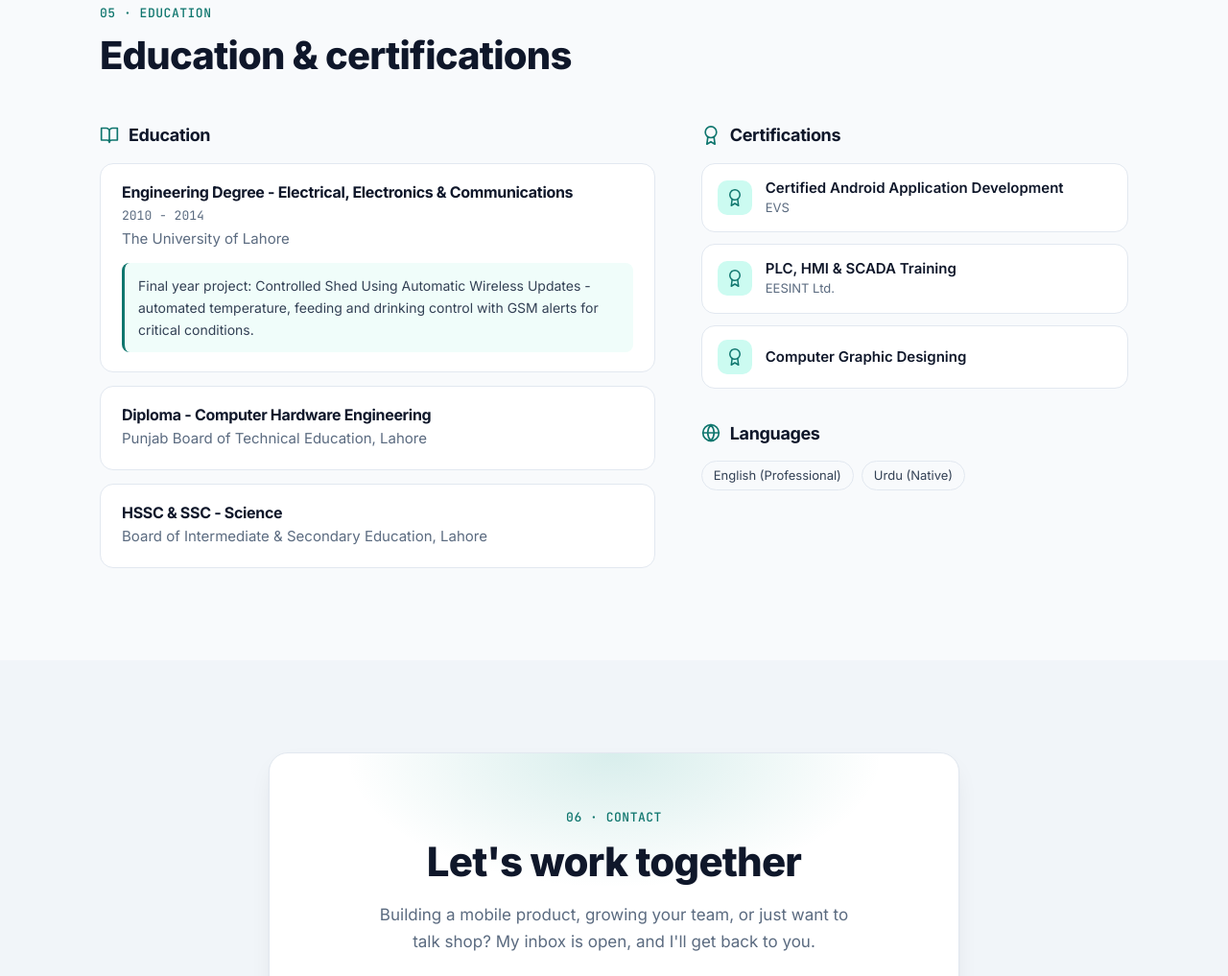
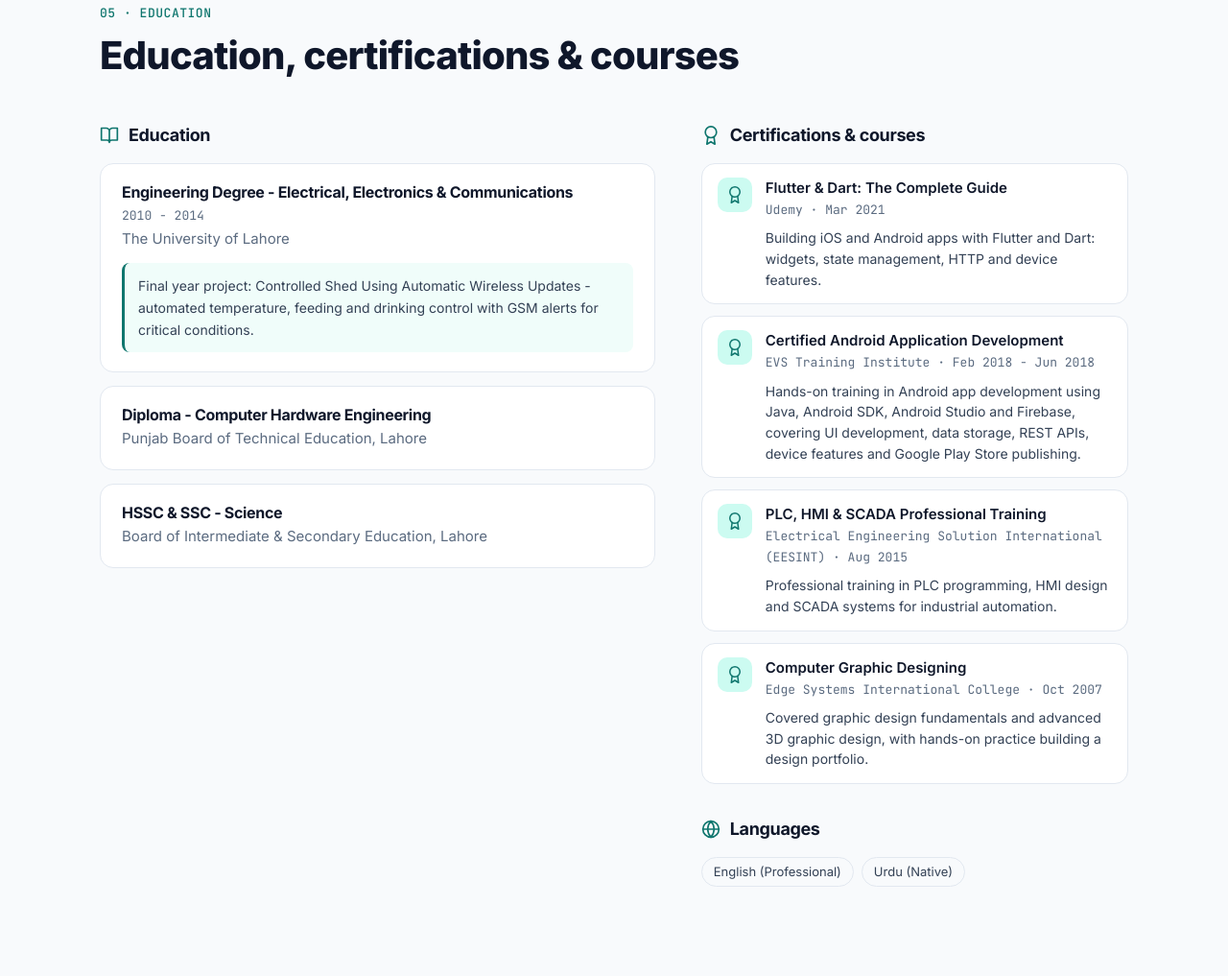
Before and after one commit to zkb-butt-1989/zkb-butt-1989.github.io, a plain HTML site: page index.html in a window 1280 px wide. Shown: the part 9885-10902 px from the top of the page at 96% size. Drawn offline with Linux system fonts and the light colour scheme.

Commit message:
List all certifications and technical courses
Add the Udemy Flutter & Dart course and show provider, date and a short
description for each certification, with an optional certificate link.

Co-Authored-By: Claude Opus 5.5 <noreply@anthropic.com>

```diff
--- a/assets/css/styles.css
+++ b/assets/css/styles.css
@@ -1450,7 +1450,7 @@ svg {
 
 .cert {
   display: flex;
-  align-items: center;
+  align-items: flex-start;
   gap: 14px;
   padding: 14px 16px;
   border-radius: var(--radius);
@@ -1482,8 +1482,31 @@ svg {
 }
 
 .cert__issuer {
+  margin-top: 2px;
   font-size: 13px;
-  color: var(--muted);
+  font-family: var(--font-mono);
+  color: var(--muted);
+}
+
+.cert__desc {
+  margin-top: 8px;
+  font-size: 14px;
+  line-height: 1.55;
+  color: var(--text-2);
+}
+
+.cert__link {
+  display: inline-flex;
+  align-items: center;
+  gap: 4px;
+  margin-top: 8px;
+  font-size: 13px;
+  font-weight: 600;
+}
+
+.cert__link svg {
+  width: 14px;
+  height: 14px;
 }
 
 /* ---------- Contact ---------- */
--- a/assets/js/data.js
+++ b/assets/js/data.js
@@ -561,9 +561,34 @@ window.PORTFOLIO = {
     },
   ],
 
+  // Certifications & technical courses (newest first). `link` is optional.
   certifications: [
-    { name: "Certified Android Application Development", issuer: "EVS" },
-    { name: "PLC, HMI & SCADA Training", issuer: "EESINT Ltd." },
-    { name: "Computer Graphic Designing", issuer: "" },
+    {
+      name: "Flutter & Dart: The Complete Guide",
+      issuer: "Udemy",
+      date: "Mar 2021",
+      description: "Building iOS and Android apps with Flutter and Dart: widgets, state management, HTTP and device features.",
+      link: "", // TODO: paste the Udemy certificate URL
+    },
+    {
+      name: "Certified Android Application Development",
+      issuer: "EVS Training Institute",
+      date: "Feb 2018 - Jun 2018",
+      description:
+        "Hands-on training in Android app development using Java, Android SDK, Android Studio and Firebase, covering UI development, data storage, REST APIs, device features and Google Play Store publishing.",
+    },
+    {
+      name: "PLC, HMI & SCADA Professional Training",
+      issuer: "Electrical Engineering Solution International (EESINT)",
+      date: "Aug 2015",
+      description: "Professional training in PLC programming, HMI design and SCADA systems for industrial automation.",
+    },
+    {
+      name: "Computer Graphic Designing",
+      issuer: "Edge Systems International College",
+      date: "Oct 2007",
+      description:
+        "Covered graphic design fundamentals and advanced 3D graphic design, with hands-on practice building a design portfolio.",
+    },
   ],
 };
--- a/assets/js/main.js
+++ b/assets/js/main.js
@@ -365,9 +365,11 @@
         return (
           '<li class="cert reveal">' +
           '<span class="cert__icon">' + icon("award") + "</span>" +
-          "<div>" +
+          '<div class="cert__body">' +
           '<p class="cert__name">' + esc(c.name) + "</p>" +
-          (c.issuer ? '<p class="cert__issuer">' + esc(c.issuer) + "</p>" : "") +
+          '<p class="cert__issuer">' + [c.issuer, c.date].filter(Boolean).map(esc).join(" · ") + "</p>" +
+          (c.description ? '<p class="cert__desc">' + esc(c.description) + "</p>" : "") +
+          (c.link ? '<a class="cert__link" ' + extLink(c.link) + ">View certificate" + icon("arrowUpRight") + "</a>" : "") +
           "</div></li>"
         );
       })
--- a/index.html
+++ b/index.html
@@ -214,7 +214,7 @@
         <div class="container">
           <header class="section__head reveal">
             <p class="eyebrow">05 · Education</p>
-            <h2 class="section__title" id="education-title">Education &amp; certifications</h2>
+            <h2 class="section__title" id="education-title">Education, certifications &amp; courses</h2>
           </header>
           <div class="edu">
             <div class="edu__col">
@@ -222,7 +222,7 @@
               <ol class="edu__list" id="education-list"></ol>
             </div>
             <div class="edu__col">
-              <h3 class="edu__heading"><span data-icon="award"></span>Certifications</h3>
+              <h3 class="edu__heading"><span data-icon="award"></span>Certifications &amp; courses</h3>
               <ul class="cert-list" id="cert-list"></ul>
               <h3 class="edu__heading edu__heading--spaced"><span data-icon="globe"></span>Languages</h3>
               <ul class="chips" id="languages"></ul>
```
